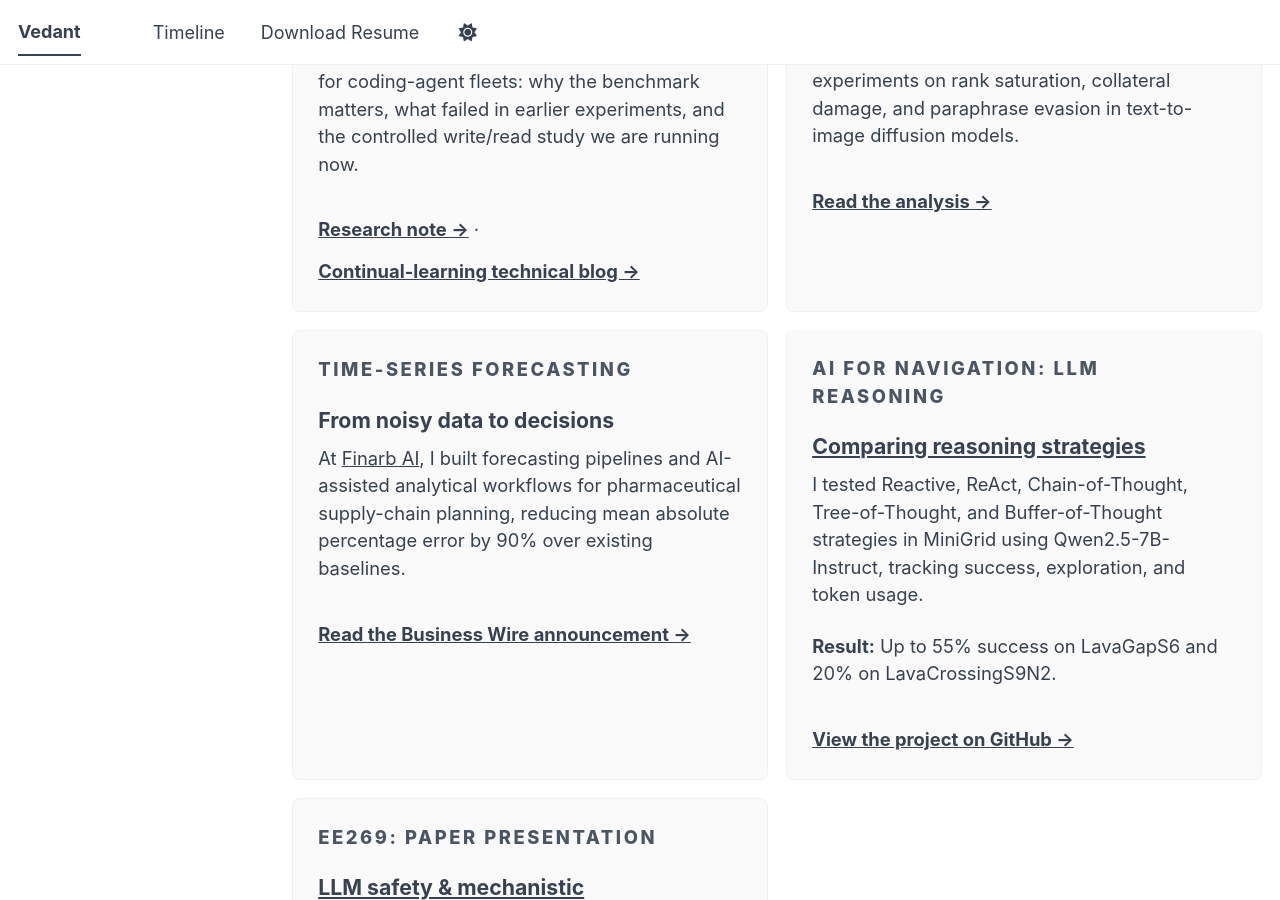
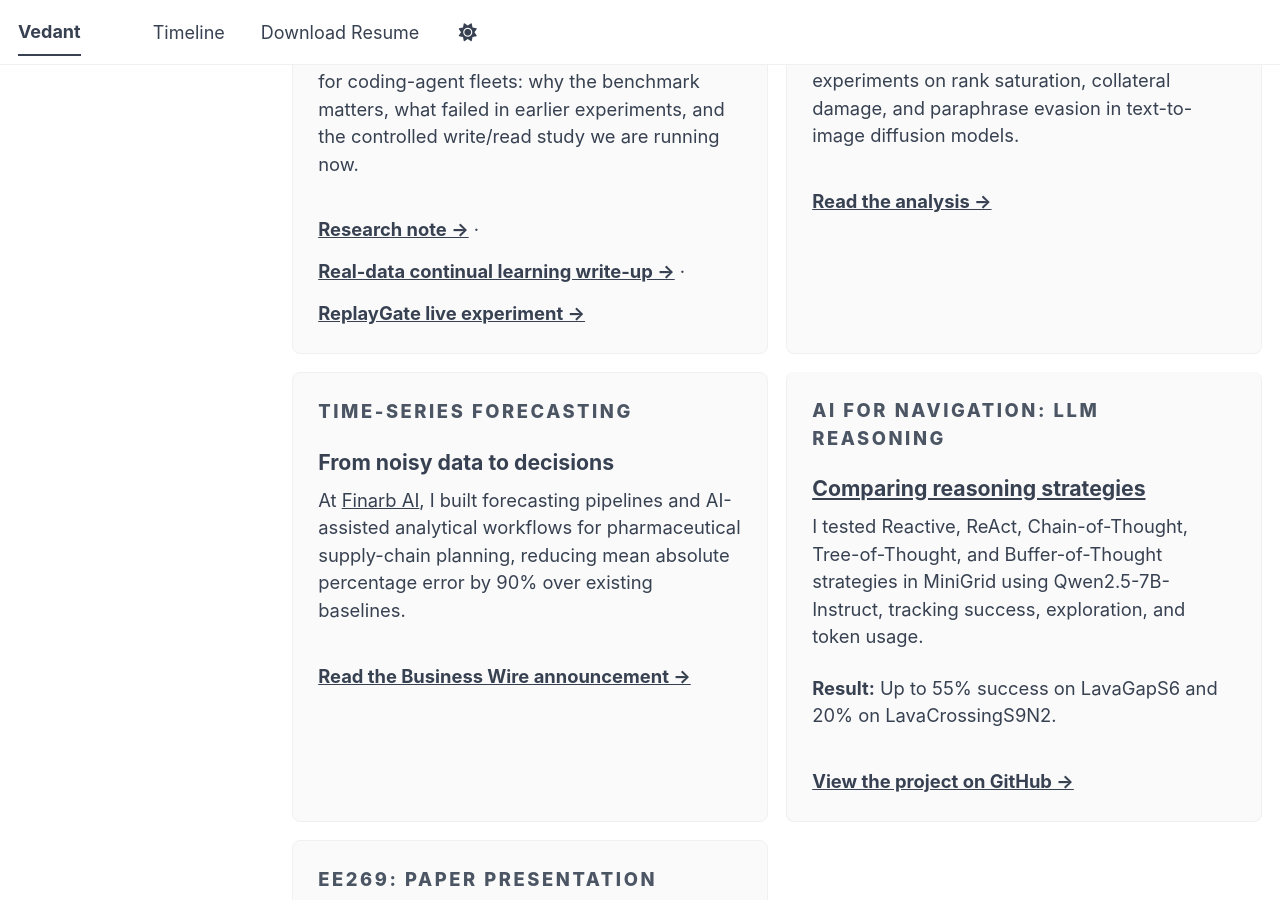
Before and after one commit to Vedant2100/vedant2100.github.io, a Jekyll site: the page built from _pages/about.md, in a window 1280 px wide and 900 px high, scrolled down 1400 px. Built offline with Jekyll 4.4.1, drawn with Linux system fonts in a browser that asks for light colours; some web fonts are replaced; a script bundle is joined from its source files by our own code; library files that are not in the unit come from our copies.

Commit message:
Link new executed ReplayGate experiment from portfolio homepage

```diff
--- a/_pages/about.md
+++ b/_pages/about.md
@@ -38,7 +38,7 @@ redirect_from:
     <p class="home-card__eyebrow">MULTI-AGENT MEMORY: ACTIVE RESEARCH</p>
     <h3><a href="/fleet-mem/">Who gets to remember?</a></h3>
     <p>A research note on shared memory governance for coding-agent fleets: why the benchmark matters, what failed in earlier experiments, and the controlled write/read study we are running now.</p>
-    <a class="home-card__link" href="/fleet-mem/">Research note →</a> · <a class="home-card__link" href="/posts/continual-agent-learning/">Continual-learning technical blog →</a>
+    <a class="home-card__link" href="/fleet-mem/">Research note →</a> · <a class="home-card__link" href="/posts/continual-agent-learning/">Real-data continual learning write-up →</a> · <a class="home-card__link" href="/replaygate/">ReplayGate live experiment →</a>
   </article>
   <article class="home-card home-card--accent">
     <p class="home-card__eyebrow">EE243: ADVANCED COMPUTER VISION</p>
```
